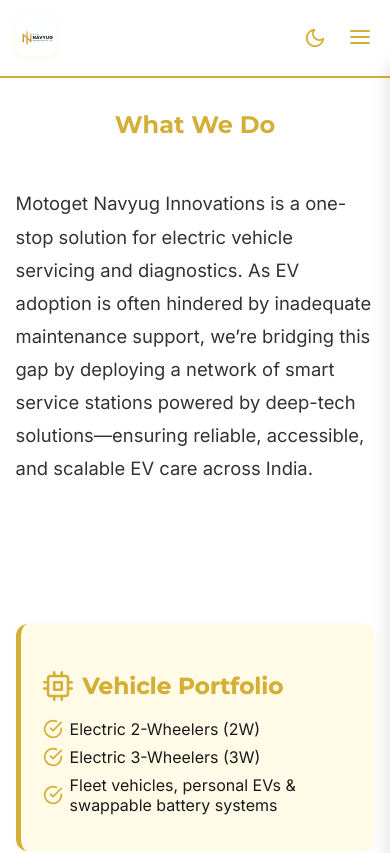
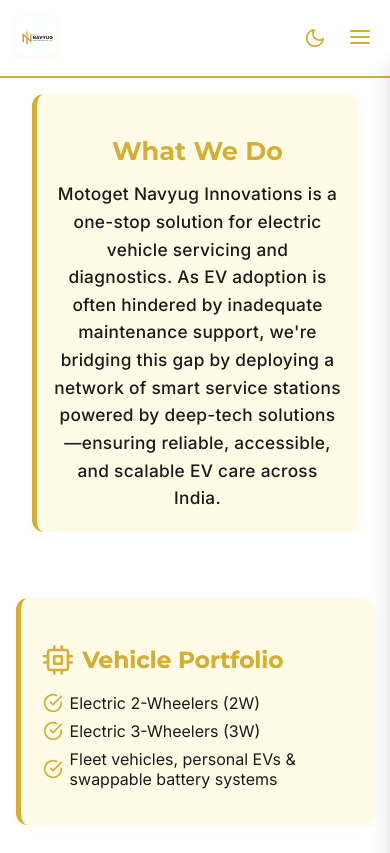
Before and after one commit to Vansh11223344/nav, a React (Vite) app: page /what-we-do in a window 390 px wide. Shown: the top 853 px of the page. Built offline with nearby package versions, Linux system fonts and the light colour scheme.

Commit message:
V tenth commit

```diff
--- a/src/components/AboutUs.jsx
+++ b/src/components/AboutUs.jsx
@@ -43,6 +43,13 @@
     <div className="aboutus-container">
       {/* Purpose Section */}
       <section className="purpose-section">
+        <h2>Who We Are</h2>
+        <p>
+        Motoget Navyug Innovations Pvt. Ltd. is at the forefront of India's electric mobility transformation. We are developing the nation’s first OEM-ready telematics and battery intelligence platform—engineered to provide secure, scalable, and data-driven solutions tailored for electric vehicles.
+        </p>
+      </section>
+
+       <section className="purpose-section">
         <h2>Our Purpose</h2>
         <p>
           Across India, many EV service hubs and mechanics still operate without access to smart diagnostic tools—leading to increased downtime, limited reach, and barriers to adoption, especially in rural communities. At <b>Motoget Navyug Innovations</b>, our purpose is to bridge this gap. We develop robust, affordable, and scalable deep-tech solutions that bring intelligent diagnostics to every corner of the country—ensuring no region is left behind in India's electric mobility journey.
--- a/src/components/Home.css
+++ b/src/components/Home.css
@@ -419,8 +419,7 @@
   color: var(--text-secondary);
 }
 
-.vision-section,
-.navyug-edge {
+.vision-section {
   background: var(--card-bg);
   border-radius: 14px;
   box-shadow: 0 2px 10px rgba(212, 175, 55, 0.07);
@@ -433,8 +432,7 @@
   transition: background 0.4s, color 0.4s;
 }
 
-.vision-section h2,
-.navyug-edge h2 {
+.vision-section h2 {
   color: var(--primary-color);
   font-family: var(--font-primary, 'Montserrat', 'Poppins', sans-serif);
   font-size: 1.7rem;
@@ -442,13 +440,38 @@
   margin-bottom: 16px;
 }
 
-.vision-section p,
-.navyug-edge p {
+.vision-section p {
   color: var(--text-secondary);
   font-size: 1.11rem;
   line-height: 1.7;
   margin: 0;
   font-family: var(--font-secondary, 'Inter', 'Open Sans', sans-serif);
+}
+
+.navyug-edge {
+  background: none !important;
+  box-shadow: none !important;
+  border: none !important;
+  padding: 0 0 32px 0;
+  margin: 0 auto 32px auto;
+  max-width: 900px;
+  text-align: center;
+}
+
+.navyug-edge h2 {
+  font-size: 2rem;
+  font-family: 'Montserrat', sans-serif;
+  color: var(--gold, #D4AF37);
+  margin-bottom: 14px;
+}
+
+.navyug-edge p {
+  font-size: 1.13rem;
+  color: var(--text-main, #1A1A1A);
+  margin: 0 auto;
+  font-weight: 500;
+  line-height: 1.7;
+  max-width: 800px;
 }
 
 /* Dark mode adjustments */
--- a/src/components/OurWork.css
+++ b/src/components/OurWork.css
@@ -31,6 +31,52 @@
   margin: 0 auto;
   padding: 36px 20px 60px;
   font-family: 'Inter', 'Open Sans', sans-serif;
+}
+
+/* What We Do Boxed Section */
+.what-we-do-section {
+  display: flex;
+  justify-content: center;
+  margin: 0 auto 40px auto;
+  padding: 0 20px;
+  max-width: 1100px;
+}
+
+.what-we-do-box {
+  background: var(--card-bg);
+  border-left: 5px solid var(--gold);
+  border-radius: 14px;
+  box-shadow: var(--shadow);
+  padding: 32px 28px;
+  max-width: 900px;
+  width: 100%;
+  text-align: center;
+  transition: background 0.4s, box-shadow 0.3s;
+}
+
+.what-we-do-box:hover {
+  box-shadow: 0 4px 16px rgba(212, 175, 55, 0.12);
+}
+
+.work-title-boxed {
+  font-family: 'Montserrat', 'Poppins', sans-serif;
+  color: var(--gold);
+  font-weight: 700;
+  font-size: 2.2rem;
+  margin-bottom: 18px;
+  text-align: center;
+  transition: color 0.4s;
+}
+
+.what-we-do-box p {
+  font-size: 1.18rem;
+  color: var(--text-main);
+  line-height: 1.7;
+  margin: 0;
+  font-weight: 500;
+  font-family: 'Inter', 'Open Sans', sans-serif;
+  letter-spacing: 0.3px;
+  text-align: center;
 }
 
 .work-title {
@@ -90,7 +136,6 @@
   align-items: center;
   transition: box-shadow 0.2s, background 0.4s;
 }
-
 
 .work-module:hover {
   box-shadow: 0 4px 16px rgba(212, 175, 55, 0.15);
@@ -297,12 +342,15 @@
   align-items: center;
   justify-content: center;
 }
+
 .carousel-arrow:hover {
   background: var(--gold-dark);
 }
+
 .carousel-arrow-left {
   left: 20px;
 }
+
 .carousel-arrow-right {
   right: 20px;
 }
@@ -316,6 +364,7 @@
   gap: 10px;
   z-index: 2;
 }
+
 .carousel-dot {
   width: 12px;
   height: 12px;
@@ -325,32 +374,70 @@
   cursor: pointer;
   transition: opacity 0.2s, background 0.2s;
 }
+
 .carousel-dot.active {
   background: var(--gold);
   opacity: 1;
 }
 
-@media (max-width: 900px) {
+/* Responsive Design */
+@media (max-width: 768px) {
+  .what-we-do-section {
+    padding: 0 16px;
+    margin-bottom: 28px;
+  }
+
+  .what-we-do-box {
+    padding: 24px 20px;
+    max-width: 95vw;
+  }
+
+  .work-title-boxed {
+    font-size: 1.8rem;
+    margin-bottom: 14px;
+  }
+
+  .what-we-do-box p {
+    font-size: 1.12rem;
+    line-height: 1.6;
+  }
+
   .carousel-wrapper, .carousel-image {
     height: 220px;
   }
 }
-@media (max-width: 600px) {
+
+@media (max-width: 480px) {
+  .what-we-do-box {
+    padding: 20px 16px;
+    border-radius: 12px;
+  }
+
+  .work-title-boxed {
+    font-size: 1.6rem;
+  }
+
+  .what-we-do-box p {
+    font-size: 1.08rem;
+  }
+
   .carousel-wrapper, .carousel-image {
     height: 140px;
   }
 }
 
 @media (max-width: 900px) {
-   .work-modules {
+  .work-modules {
     grid-template-columns: 1fr;
     max-width: 90vw;
     gap: 22px;
   }
+
   .work-module {
     width: 100%;
     min-width: 200px;
   }
+
   .work-title {
     font-size: 1.5rem;
   }
@@ -360,9 +447,11 @@
   .ourwork-container {
     padding: 16px 4vw 40px;
   }
+
   .work-module {
     padding: 16px 8px 12px;
   }
+
   .full-width-image-wrapper {
     margin-top: 20px;
     margin-bottom: 20px;
--- a/src/components/OurWork.jsx
+++ b/src/components/OurWork.jsx
@@ -98,13 +98,14 @@
 
   return (
     <div className="ourwork-container">
-      <h1 className="work-title animate-on-scroll">What We Do</h1>
-
-      {/* Normal Text Section */}
-      <section className="normal-text-section animate-on-scroll fade-in delay-0">
-        <p>
-         Motoget Navyug Innovations is a one-stop solution for electric vehicle servicing and diagnostics. As EV adoption is often hindered by inadequate maintenance support, we’re bridging this gap by deploying a network of smart service stations powered by deep-tech solutions—ensuring reliable, accessible, and scalable EV care across India.
-        </p>
+      {/* What We Do Section - Now Boxed */}
+      <section className="what-we-do-section animate-on-scroll fade-in delay-0">
+        <div className="what-we-do-box">
+          <h1 className="work-title-boxed">What We Do</h1>
+          <p>
+            Motoget Navyug Innovations is a one-stop solution for electric vehicle servicing and diagnostics. As EV adoption is often hindered by inadequate maintenance support, we're bridging this gap by deploying a network of smart service stations powered by deep-tech solutions—ensuring reliable, accessible, and scalable EV care across India.
+          </p>
+        </div>
       </section>
 
       <div className="modules-visual animate-on-scroll"></div>
--- a/src/components/Testimonials.css
+++ b/src/components/Testimonials.css
@@ -477,6 +477,7 @@
   margin-top: 4px;
 }
 
+
 @media (max-width: 900px) {
   .reviews-list {
     grid-template-columns: 1fr;
@@ -536,3 +537,61 @@
     max-width: 99vw;
   }
 }
+.share-review-section {
+  margin: 0 auto 36px auto;
+  max-width: 600px;
+  text-align: center;
+  padding: 0;
+  background: none;
+  box-shadow: none;
+  border: none;
+
+}
+
+.share-review-title {
+  font-family: 'Montserrat', sans-serif;
+  color: var(--gold);
+  font-size: 2.3rem;
+  font-weight: 700;
+  margin-bottom: 10px;
+  margin-top: 70px;
+  text-align: center;
+}
+
+.share-review-desc {
+  color: var(--text-secondary);
+  font-size: 1.05rem;
+  margin-bottom: 18px;
+  text-align: center;
+}
+
+.share-review-btn-container {
+  display: flex;
+  justify-content: center;
+}
+
+.share-review-btn {
+  display: inline-block;
+  background: linear-gradient(90deg, var(--gold), var(--gold-dark));
+  color: #fff;
+  font-weight: 700;
+  font-family: 'Montserrat', sans-serif;
+  font-size: 1.08rem;
+  padding: 12px 28px;
+  border: none;
+  border-radius: 7px;
+  text-decoration: none;
+  box-shadow: 0 2px 8px rgba(212, 175, 55, 0.13);
+  transition: background 0.2s, box-shadow 0.2s;
+  cursor: pointer;
+  margin: 0 auto;
+  text-align: center;
+  margin-bottom: 14px;
+}
+
+.share-review-btn:hover,
+.share-review-btn:focus {
+  background: linear-gradient(90deg, var(--gold-dark), var(--gold));
+  box-shadow: 0 8px 24px rgba(212, 175, 55, 0.18);
+  color: #fff;
+}
--- a/src/components/Testimonials.jsx
+++ b/src/components/Testimonials.jsx
@@ -119,10 +119,11 @@
 
       {/* Share Your Review Section */}
       <div className="share-review-section fade-in delay-2">
-        <h2 className="share-review-title">Share Your Review</h2>
+        <h1 className="share-review-title">Share Your Review</h1>
         <p className="share-review-desc">
           We value your feedback! Click below to share your experience and help us serve you better.
         </p>
+        <div className="share-review-btn-container">
           <a
             className="btn gold share-review-btn"
             href="https://docs.google.com/forms/d/e/1FAIpQLSfQayOeQxxE7pRYXWlmcpdwwSHFLswIQHEuLePgPxuAqwqJgQ/viewform?usp=header"
@@ -131,6 +132,7 @@
           >
             Share Your Review
           </a>
+        </div>
       </div>
 
       {/* FAQ Section */}
```
Also changed, not shown: public/images/ev1.jpeg, public/images/ourwork1.jpeg. Lines whose indentation alone changed are shown as unchanged.
